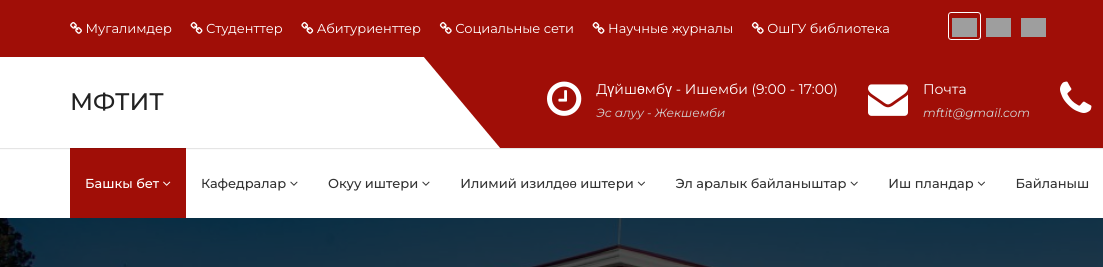
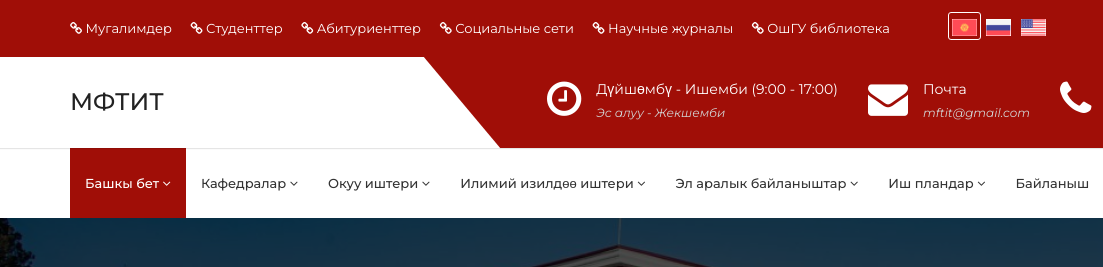
Before and after one commit to jkprogramm/mftit_, a plain HTML site: page index.html in a window 1280 px wide. Shown: the top 267 px of the page, 0-1103 px from the left. Drawn offline with Linux system fonts and the light colour scheme; grey boxes are pictures that could not be loaded; files whose address does not match are found by name.

Commit message:
Update index.html

```diff
--- a/index.html
+++ b/index.html
@@ -90,9 +90,9 @@
                                         <li><a href="#"><i class="fa fa-whatsapp"></i></a></li>
 
                         <div class="flags">
-                            <div class="lg-flag act" onclick="location.href = 'http://fmit.oshsu.kg/language/kg';"><img src="http://fmit.oshsu.kg/assets/img/svg/kg.svg" alt="wer"><div class="nat">kg</div></div>
-                            <div class="lg-flag " onclick="location.href = 'http://fmit.oshsu.kg/language/ru';"><img src="http://fmit.oshsu.kg/assets/img/svg/ru.svg"><div class="nat">ru</div></div>
-                            <div class="lg-flag " onclick="location.href = 'http://fmit.oshsu.kg/language/en';"><img src="http://fmit.oshsu.kg/assets/img/svg/en.svg"><div class="nat">en</div></div>
+                            <div class="lg-flag act" onclick="location.href = 'http://fmit.oshsu.kg/language/kg';"><img src="assets/images/language/lg1.PNG" alt="wer"><div class="nat">kg</div></div>
+                            <div class="lg-flag " onclick="location.href = 'http://fmit.oshsu.kg/language/ru';"><img src="assets/images/language/lg2.PNG"><div class="nat">ru</div></div>
+                            <div class="lg-flag " onclick="location.href = 'http://fmit.oshsu.kg/language/en';"><img src="assets/images/language/lg3.PNG"><div class="nat">en</div></div>
                         </div>
 
                                     </ul>
```
